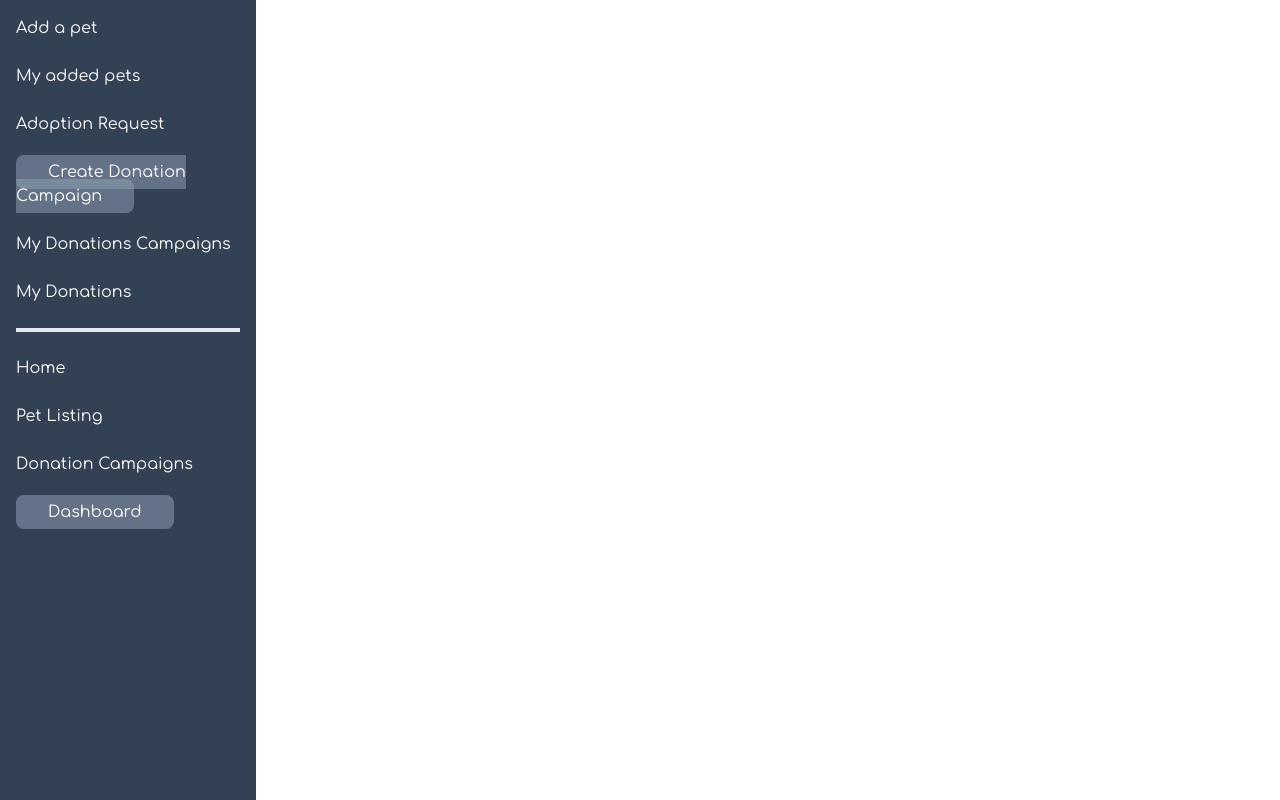
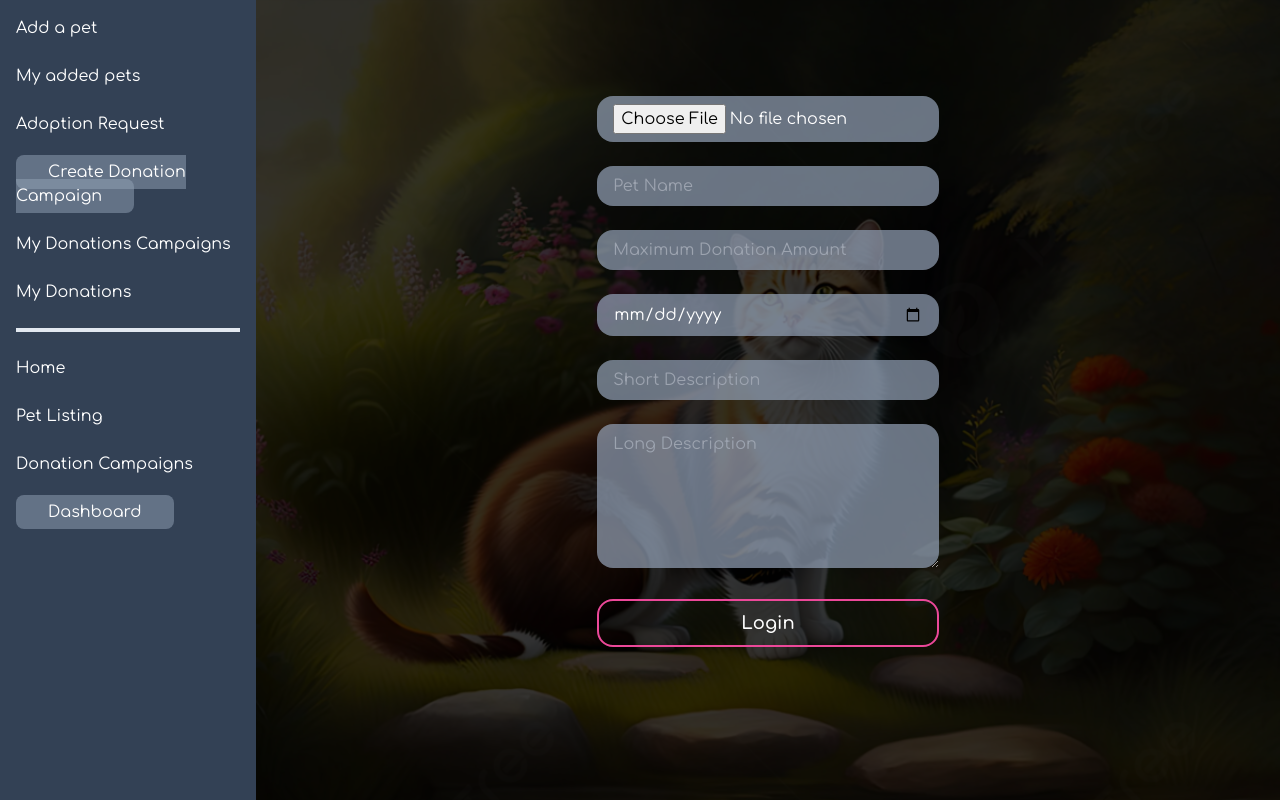
Before and after one commit to riasat01/pet-adoption-system-client, a React (Vite) app: page /dashboard/create-campaign in a window 1280 px wide. Built offline with nearby package versions, Linux system fonts and the light colour scheme; no server answers; sample sign-in values are in the browser's storage.

Commit message:
create a donation campaign added

```diff
--- /dev/null
+++ b/src/pages/dashboard-pages/user-pages/create-donation-campaign/CreateDonationCampaign.jsx
@@ -0,0 +1,102 @@
+import loginBg from '../../../../assets/images/login.jpg';
+import { Formik, Form, Field } from 'formik';
+import useAxiosPublic from '../../../../custom-hooks/useAxiosPublic';
+import { useContext } from 'react';
+import { UserAuth } from '../../../../authprovider/AuthProvider';
+import useAxiosSecure from '../../../../custom-hooks/useAxiosSecure';
+import swal from 'sweetalert';
+
+const cloudinaryCloudName = import.meta.env.VITE_CLOUDINARY_CLOUD_NAME;
+const image_hosting_api = `https://api.cloudinary.com/v1_1/${cloudinaryCloudName}/image/upload`;
+
+const CreateDonationCampaign = () => {
+    const { user } = useContext(UserAuth);
+    const axiosPublic = useAxiosPublic();
+    const axiosSecure = useAxiosSecure();
+
+
+    const handleFileUpload = async (setFieldValue, file) => {
+        // const imageFile = { image: file };
+        // const res = await axiosPublic.post(image_hosting_api, imageFile, {
+        //     headers: {
+        //         'content-type': 'multipart/form-data'
+        //     }
+        // });
+        // if (res.data.success) {
+        //     setFieldValue('image', res.data.data.display_url);
+        // }
+        // VITE_CLOUDINARY_CLOUD_NAME: dklo62pbq
+        // VITE_CLOUDINARY_API_KEY = 984959197737687
+        // VITE_CLOUDINARY_API_SECRET = 2eBdmGin3qvnQuUMupw5h - Jhqq4
+        // VITE_CLOUDINARY_UPLOAD_PRESET = ybptt3us
+        const data = new FormData();
+        data?.append('file', file);
+        data?.append("upload_preset", import.meta.env.VITE_CLOUDINARY_UPLOAD_PRESET);
+        data?.append("cloud_name", "dklo62pbq");
+        const res = await axiosPublic.post(image_hosting_api, data, {
+            headers: {
+                'content-type': 'multipart/form-data'
+            }
+        });
+        console.log(res?.data?.secure_url);
+        if (res?.data?.secure_url) {
+            setFieldValue('image', res.data.secure_url);
+        }
+    }
+    return (
+        <section style={{
+            backgroundImage: `url(${loginBg}), linear-gradient(to top, rgba(0, 0, 0, 0.8), rgba(0, 0, 0, 0.8))`,
+            backgroundBlendMode: 'overlay',
+            backgroundSize: 'cover',
+            backgroundAttachment: 'fixed'
+        }} className="w-full min-h-screen h-full">
+            <section className="w-full md:w-1/2 lg:w-1/3 mx-auto h-screen pt-24 pb-12">
+                <section className="flex justify-center items-center">
+                    <Formik
+                        initialValues={{ image: '', name: '', maxAmount: '', lastDate: '', shortD: '', longD: '' }}
+                        onSubmit={(values, { setSubmitting }) => {
+                            // console.log(values, setSubmitting);
+                            const donationCampaign = {
+                                imageURL: values?.image,
+                                name: values?.name,
+                                maxAmount: values?.maxAmount,
+                                lastDate: values?.lastDate,
+                                createdDate: new Date(),
+                                shortDescription: values?.shortD,
+                                longDescription: values?.longD,
+                                email: user?.email
+                            }
+                            axiosSecure.post('/donation', donationCampaign)
+                                .then(res => {
+                                    console.log(res);
+                                    swal(`Congratulations ${user?.displayName}`, `You have successfully added a donation campaign`, 'success')
+                                })
+                                .catch(error => {
+                                    console.log(error);
+                                    swal('Error', `${error?.message}`, 'error');
+                                });
+                            setSubmitting(false);
+                        }}
+                    >
+                        {({ isSubmitting, setFieldValue }) => (
+                            <Form className="space-y-6">
+                                <input className="w-full text-white rounded-2xl py-2 px-4 bg-slate-400 bg-opacity-70" type="file" name="image" placeholder="Choose Image" onChange={(event) => handleFileUpload(setFieldValue, event.currentTarget.files[0])} required />
+                                <Field className="w-full text-white rounded-2xl py-2 px-4 bg-slate-400 bg-opacity-70" type="text" name="name" placeholder="Pet Name" required />
+                                <Field className="w-full text-white rounded-2xl py-2 px-4 bg-slate-400 bg-opacity-70" type="number" name="maxAmount" placeholder="Maximum Donation Amount" required />
+                                <Field className="w-full text-white rounded-2xl py-2 px-4 bg-slate-400 bg-opacity-70" type="date" name="lastDate" placeholder="Last Date" required />
+
+
+                                <Field className="w-full text-white rounded-2xl py-2 px-4 bg-slate-400 bg-opacity-70" type="text" name="shortD" placeholder="Short Description" required />
+                                <Field as='textarea' className="w-full h-36 text-white rounded-2xl py-2 px-4 bg-slate-400 bg-opacity-70" type="text" name="longD" placeholder="Long Description" required />
+                                <button className="w-full px-5 py-2 rounded-2xl bg-transparent hover:bg-gradient-to-tr from-pink-600 to-pink-400 text-lg font-semibold text-white border-2 hover:border-0 border-pink-500 hover:shadow-[1px_-1px_1rem_0px_pink] " type="submit" disabled={isSubmitting}>Login</button>
+                            </Form>
+                        )}
+                    </Formik>
+                </section>
+            </section>
+        </section>
+
+    );
+};
+
+export default CreateDonationCampaign;
--- a/src/routes/main-route/MainRoute.jsx
+++ b/src/routes/main-route/MainRoute.jsx
@@ -12,6 +12,7 @@ import Dashboard from "../../layouts/dashboard-layout/Dashboard";
 import AddAPet from "../../pages/dashboard-pages/user-pages/add-a-pet/AddAPet";
 import MyPets from "../../pages/dashboard-pages/user-pages/my-pets/MyPets";
 import UpdatePet from "../../pages/dashboard-pages/user-pages/update-pet/UpdatePet";
+import CreateDonationCampaign from "../../pages/dashboard-pages/user-pages/create-donation-campaign/CreateDonationCampaign";
 
 const MainRoute = createBrowserRouter ([
     {
@@ -67,7 +68,8 @@ const MainRoute = createBrowserRouter ([
                 path: '/dashboard/adoption-request'
             },
             {
-                path: '/dashboard/create-campaign'
+                path: '/dashboard/create-campaign',
+                element: <PrivateRoute><CreateDonationCampaign></CreateDonationCampaign></PrivateRoute>
             },
             {
                 path: '/dashboard/my-campaign'
```
